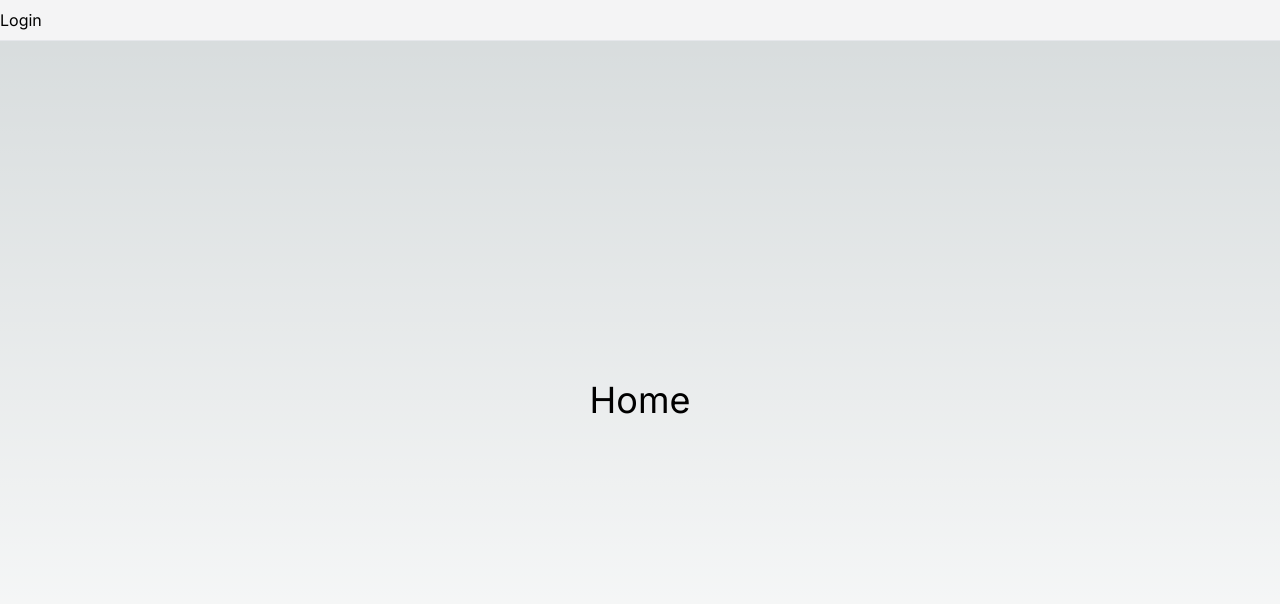
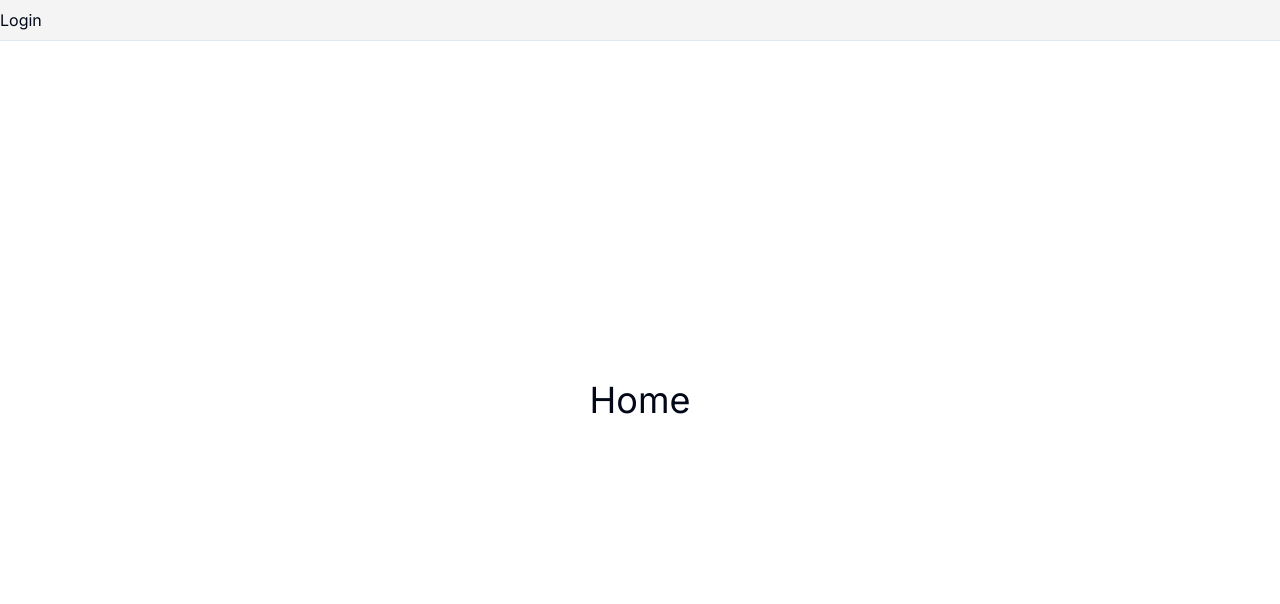
Before and after one commit to sdhaduk/next-auth, a Next.js app: page / in a window 1280 px wide. Shown: the top 604 px of the page. Built offline with nearby package versions, Linux system fonts and the light colour scheme.

Commit message:
installed shadcn

```diff
--- a/src/app/globals.css
+++ /dev/null
@@ -1,19 +0,0 @@
-@tailwind base;
-@tailwind components;
-@tailwind utilities;
-
-:root {
-  --foreground-rgb: 0, 0, 0;
-  --background-start-rgb: 214, 219, 220;
-  --background-end-rgb: 255, 255, 255;
-}
-
-body {
-  color: rgb(var(--foreground-rgb));
-  background: linear-gradient(
-      to bottom,
-      transparent,
-      rgb(var(--background-end-rgb))
-    )
-    rgb(var(--background-start-rgb));
-}
--- a/src/app/layout.tsx
+++ b/src/app/layout.tsx
@@ -1,6 +1,6 @@
 import type { Metadata } from 'next'
 import { Inter } from 'next/font/google'
-import './globals.css'
+import '@/styles/globals.css'
 import Navbar from '@/components/Navbar'
 
 const inter = Inter({ subsets: ['latin'] })
--- /dev/null
+++ b/src/lib/utils.ts
@@ -0,0 +1,6 @@
+import { type ClassValue, clsx } from "clsx"
+import { twMerge } from "tailwind-merge"
+
+export function cn(...inputs: ClassValue[]) {
+  return twMerge(clsx(inputs))
+}
--- /dev/null
+++ b/src/styles/globals.css
@@ -0,0 +1,76 @@
+@tailwind base;
+@tailwind components;
+@tailwind utilities;
+
+@layer base {
+  :root {
+    --background: 0 0% 100%;
+    --foreground: 222.2 84% 4.9%;
+
+    --card: 0 0% 100%;
+    --card-foreground: 222.2 84% 4.9%;
+
+    --popover: 0 0% 100%;
+    --popover-foreground: 222.2 84% 4.9%;
+
+    --primary: 222.2 47.4% 11.2%;
+    --primary-foreground: 210 40% 98%;
+
+    --secondary: 210 40% 96.1%;
+    --secondary-foreground: 222.2 47.4% 11.2%;
+
+    --muted: 210 40% 96.1%;
+    --muted-foreground: 215.4 16.3% 46.9%;
+
+    --accent: 210 40% 96.1%;
+    --accent-foreground: 222.2 47.4% 11.2%;
+
+    --destructive: 0 84.2% 60.2%;
+    --destructive-foreground: 210 40% 98%;
+
+    --border: 214.3 31.8% 91.4%;
+    --input: 214.3 31.8% 91.4%;
+    --ring: 222.2 84% 4.9%;
+
+    --radius: 0.5rem;
+  }
+
+  .dark {
+    --background: 222.2 84% 4.9%;
+    --foreground: 210 40% 98%;
+
+    --card: 222.2 84% 4.9%;
+    --card-foreground: 210 40% 98%;
+
+    --popover: 222.2 84% 4.9%;
+    --popover-foreground: 210 40% 98%;
+
+    --primary: 210 40% 98%;
+    --primary-foreground: 222.2 47.4% 11.2%;
+
+    --secondary: 217.2 32.6% 17.5%;
+    --secondary-foreground: 210 40% 98%;
+
+    --muted: 217.2 32.6% 17.5%;
+    --muted-foreground: 215 20.2% 65.1%;
+
+    --accent: 217.2 32.6% 17.5%;
+    --accent-foreground: 210 40% 98%;
+
+    --destructive: 0 62.8% 30.6%;
+    --destructive-foreground: 210 40% 98%;
+
+    --border: 217.2 32.6% 17.5%;
+    --input: 217.2 32.6% 17.5%;
+    --ring: 212.7 26.8% 83.9%;
+  }
+}
+
+@layer base {
+  * {
+    @apply border-border;
+  }
+  body {
+    @apply bg-background text-foreground;
+  }
+}
--- /dev/null
+++ b/tailwind.config.js
@@ -0,0 +1,77 @@
+/** @type {import('tailwindcss').Config} */
+module.exports = {
+  darkMode: ["class"],
+  content: [
+    './pages/**/*.{ts,tsx}',
+    './components/**/*.{ts,tsx}',
+    './app/**/*.{ts,tsx}',
+    './src/**/*.{ts,tsx}',
+  ],
+  prefix: "",
+  theme: {
+    container: {
+      center: true,
+      padding: "2rem",
+      screens: {
+        "2xl": "1400px",
+      },
+    },
+    extend: {
+      colors: {
+        border: "hsl(var(--border))",
+        input: "hsl(var(--input))",
+        ring: "hsl(var(--ring))",
+        background: "hsl(var(--background))",
+        foreground: "hsl(var(--foreground))",
+        primary: {
+          DEFAULT: "hsl(var(--primary))",
+          foreground: "hsl(var(--primary-foreground))",
+        },
+        secondary: {
+          DEFAULT: "hsl(var(--secondary))",
+          foreground: "hsl(var(--secondary-foreground))",
+        },
+        destructive: {
+          DEFAULT: "hsl(var(--destructive))",
+          foreground: "hsl(var(--destructive-foreground))",
+        },
+        muted: {
+          DEFAULT: "hsl(var(--muted))",
+          foreground: "hsl(var(--muted-foreground))",
+        },
+        accent: {
+          DEFAULT: "hsl(var(--accent))",
+          foreground: "hsl(var(--accent-foreground))",
+        },
+        popover: {
+          DEFAULT: "hsl(var(--popover))",
+          foreground: "hsl(var(--popover-foreground))",
+        },
+        card: {
+          DEFAULT: "hsl(var(--card))",
+          foreground: "hsl(var(--card-foreground))",
+        },
+      },
+      borderRadius: {
+        lg: "var(--radius)",
+        md: "calc(var(--radius) - 2px)",
+        sm: "calc(var(--radius) - 4px)",
+      },
+      keyframes: {
+        "accordion-down": {
+          from: { height: "0" },
+          to: { height: "var(--radix-accordion-content-height)" },
+        },
+        "accordion-up": {
+          from: { height: "var(--radix-accordion-content-height)" },
+          to: { height: "0" },
+        },
+      },
+      animation: {
+        "accordion-down": "accordion-down 0.2s ease-out",
+        "accordion-up": "accordion-up 0.2s ease-out",
+      },
+    },
+  },
+  plugins: [require("tailwindcss-animate")],
+}
```
Also changed, not shown: package.json (+9 -4 lines), components.json (added), 1 other file (tests, documents, lock files or other folders).
